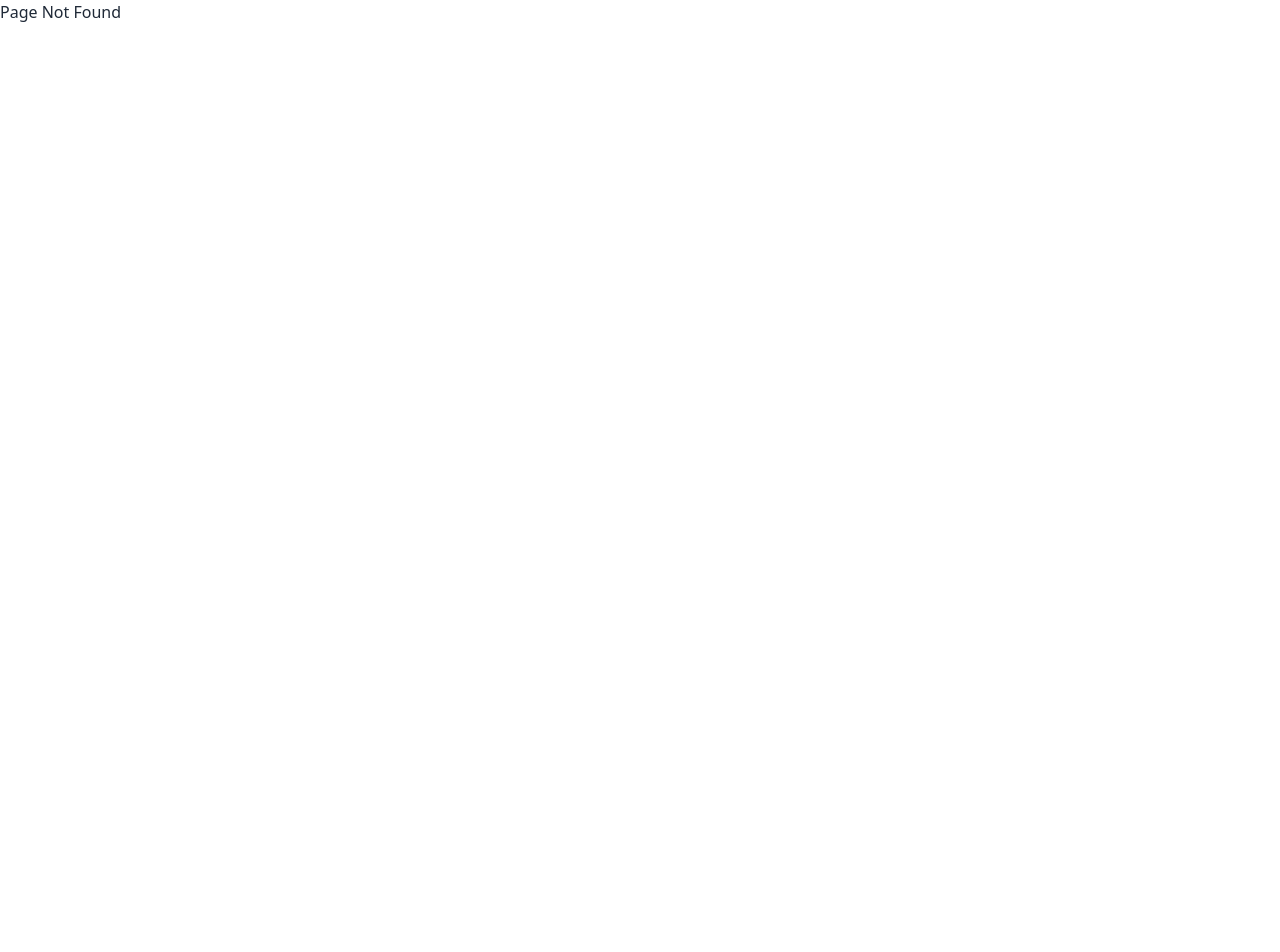
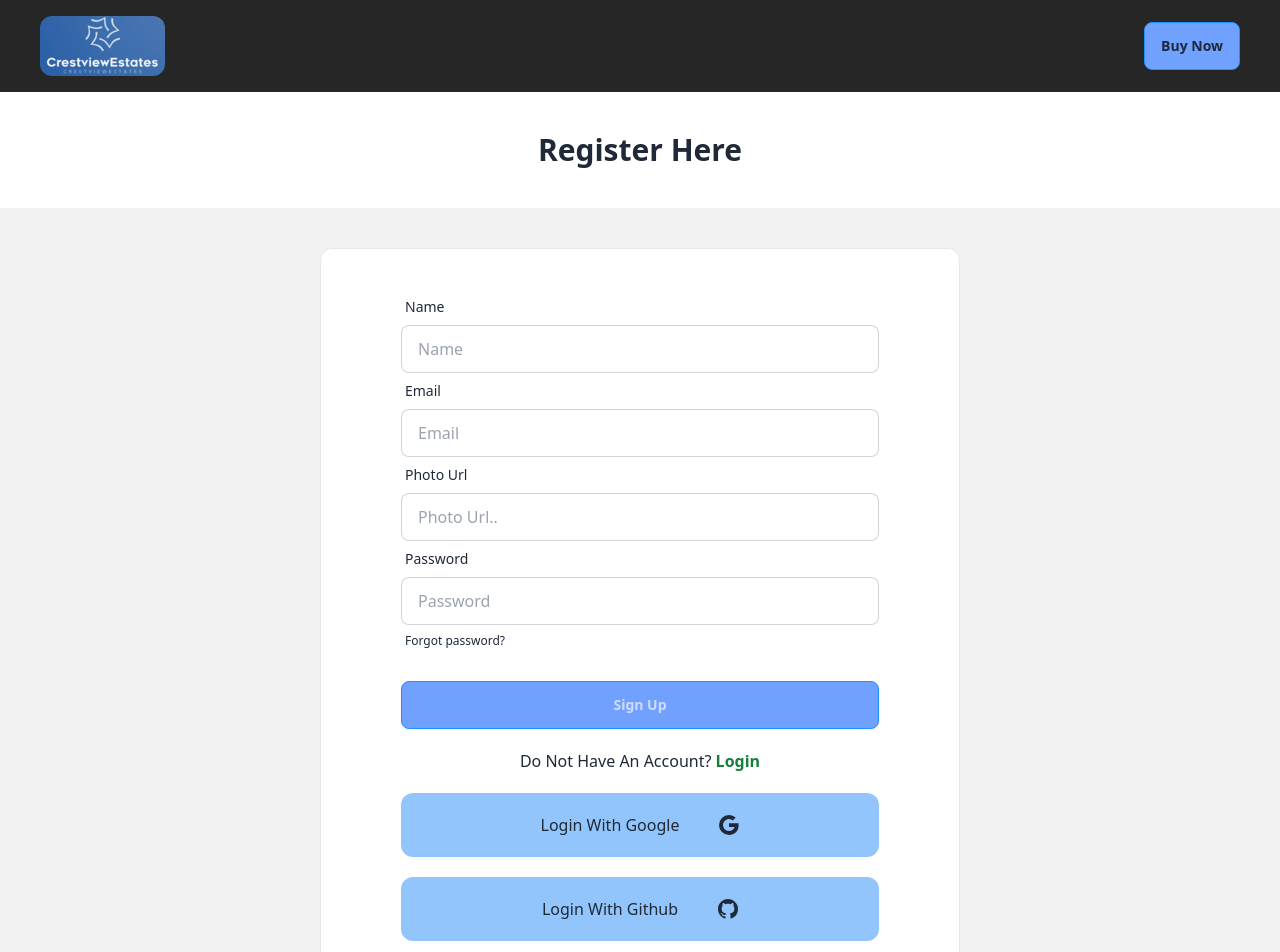
Before and after one commit to protap1100/CrestViewEstate, a React (Vite) app: page /register in a window 1280 px wide. Before the commit this address had no page. Shown: the top 952 px of the page. Before the commit the page ends 800 px from the top, so only its background shows below. Built offline with nearby package versions, Linux system fonts and the light colour scheme.

Commit message:
login page added

```diff
--- a/index.html
+++ b/index.html
@@ -2,9 +2,9 @@
 <html lang="en" data-theme="light">
   <head>
     <meta charset="UTF-8" />
-    <link rel="icon" type="image/svg+xml" href="/vite.svg" />
+    <link rel="icon" type="image/svg+xml" href="/src/assets/images/logo.png" />
     <meta name="viewport" content="width=device-width, initial-scale=1.0" />
-    <title>Vite + React</title>
+    <title>CrestViewEstate</title>
   </head>
   <body>
     <div id="root"></div>
--- a/src/Components/Navbar.jsx
+++ b/src/Components/Navbar.jsx
@@ -1,4 +1,4 @@
-import { NavLink } from "react-router-dom";
+import { Link, NavLink } from "react-router-dom";
 
 const Navbar = () => {
 
@@ -9,7 +9,7 @@ const Navbar = () => {
 
     return (
         <div>
-            <div className="navbar bg-base-100">
+            <div className="navbar bg-green-200 rounded-xl">
                 <div className="navbar-start">
                     <div className="dropdown">
                     <div tabIndex={0} role="button" className="btn btn-ghost lg:hidden">
@@ -30,7 +30,7 @@ const Navbar = () => {
                 <div className="w-10 rounded-full">
                     <img className="rounded-full" alt="Tailwind CSS Navbar component" src="https://daisyui.com/images/stock/photo-1534528741775-53994a69daeb.jpg" />
                 </div>
-                    <a className="ml-5 btn btn-primary border-btn-border  bg-btn">Login</a>
+                   <Link to='/login' className="ml-5 btn btn-primary border-btn-border  bg-btn" >Login</Link>
                 </div>
                 </div>
         </div>
--- a/src/Components/TopBar.jsx
+++ b/src/Components/TopBar.jsx
@@ -6,7 +6,7 @@ const TopBar = () => {
         <div className="bg-TopBackground py-4">
             <div className="flex px-10 justify-between items-center">
                 <div>
-                   <Link to='/' > <img className='rounded-xl' src={logo} alt="" /></Link>
+                   <Link to='/home' > <img className='rounded-xl' src={logo} alt="" /></Link>
                 </div>
                 <div>
                     <button className="btn bg-btn border-btn-border">Buy Now</button>
--- a/src/Pages/Home.jsx
+++ b/src/Pages/Home.jsx
@@ -4,6 +4,7 @@ const Home = () => {
     return (
         <div className="container mt-5 mx-auto font-Poppins">
             <Navbar></Navbar>
+            <h1>Im Home page</h1>
         </div>
     );
 };
--- /dev/null
+++ b/src/Pages/Login.jsx
@@ -0,0 +1,47 @@
+import { BsGithub, BsGoogle } from "react-icons/bs";
+import { Link } from "react-router-dom";
+
+const Login = () => {
+    return (
+        <div className="container mt-10 mx-auto">
+           <div>
+                <h1 className="text-3xl font-bold text-center my-10">Login Here</h1>
+           </div>
+           <div className=" bg-base-200">
+            <div className="py-10 flex items-center justify-center rounded-xl flex-col">
+                <div className=" shrink-0 w-2/3 lg:w-2/4 py-10 border rounded-xl px-2 lg:px-20 bg-base-100">
+                <form>
+                    <div className="form-control">
+                    <label className="label">
+                        <span className="label-text">Email</span>
+                    </label>
+                    <input type="email" placeholder="Email" className="input input-bordered" required />
+                    </div>
+                    <div className="form-control">
+                    <label className="label">
+                        <span className="label-text">Password</span>
+                    </label>
+                    <input type="password" placeholder="Password" className="input input-bordered" required />
+                    <label className="label">
+                        <a href="#" className="label-text-alt link link-hover">Forgot password?</a>
+                    </label>
+                    </div>
+                    <div className="form-control mt-6">
+                    <button className="btn btn-primary bg-btn border-btn-border">Login</button>
+                    </div>
+                </form>
+                <div>
+                    <h1 className="mt-5 text-center">Do Not Have Account? <Link className="font-bold text-green-700" to='/register'>Register</Link></h1>
+                </div>
+                <div>
+                    <div className="p-5 text-center bg-blue-300 rounded-xl mt-5 flex items-center justify-center gap-10 hover:bg-blue-500 cursor-pointer" ><h1>Login With Google</h1> <h1 className="text-xl"><BsGoogle></BsGoogle></h1> </div>
+                    <div className="p-5 text-center bg-blue-300 rounded-xl mt-5 flex items-center justify-center gap-10 hover:bg-blue-500 cursor-pointer" ><h1>Login With Github</h1> <h1 className="text-xl"><BsGithub></BsGithub></h1> </div>
+                </div>
+                </div>
+            </div>
+            </div>
+        </div>
+    );
+};
+
+export default Login;
--- /dev/null
+++ b/src/Pages/Register.jsx
@@ -0,0 +1,95 @@
+import { BsGithub, BsGoogle } from "react-icons/bs";
+import { Link } from "react-router-dom";
+
+const Register = () => {
+  return (
+    <div className="container mt-10 mx-auto">
+      <div>
+        <h1 className="text-3xl font-bold text-center my-10">Register Here</h1>
+      </div>
+      <div className=" bg-base-200">
+          <div className="py-10 flex items-center justify-center rounded-xl flex-col">
+             <div className=" shrink-0 w-2/3 lg:w-2/4 py-10 border rounded-xl px-2 lg:px-20 bg-base-100">
+            <form>
+              <div className="form-control">
+                <label className="label">
+                  <span className="label-text">Name</span>
+                </label>
+                <input
+                  type="text"
+                  placeholder="Name"
+                  name="name"
+                  className="input input-bordered"
+                  required
+                />
+                <label className="label">
+                  <span className="label-text">Email</span>
+                </label>
+                <input
+                  type="email"
+                  placeholder="Email"
+                  name="email"
+                  className="input input-bordered"
+                  required
+                />
+                <label className="label">
+                  <span className="label-text">Photo Url</span>
+                </label>
+                <input
+                  type="email"
+                  name="photo"
+                  placeholder="Photo Url.."
+                  className="input input-bordered"
+                  required
+                />
+              </div>
+              <div className="form-control">
+                <label className="label">
+                  <span className="label-text">Password</span>
+                </label>
+                <input
+                  type="password"
+                  placeholder="Password"
+                  className="input input-bordered"
+                  required
+                />
+                <label className="label">
+                  <a href="#" className="label-text-alt link link-hover">
+                    Forgot password?
+                  </a>
+                </label>
+              </div>
+              <div className="form-control mt-6">
+                <button className="btn btn-primary bg-btn border-btn-border">Sign Up</button>
+              </div>
+            </form>
+            <div>
+              <h1 className="mt-5 text-center">
+                Do Not Have An Account?{" "}
+                <Link className="font-bold text-green-700"  to="/login">
+                  Login
+                </Link>
+              </h1>
+            </div>
+            <div>
+              <div className="p-5 text-center bg-blue-300 rounded-xl mt-5 flex items-center justify-center gap-10 hover:bg-blue-500  cursor-pointer">
+                <h1>Login With Google</h1>
+                <h1 className="text-xl">
+                  <BsGoogle></BsGoogle>
+                </h1>
+              </div>
+              <div className="p-5 text-center bg-blue-300 rounded-xl mt-5 flex items-center justify-center gap-10 hover:bg-blue-500  cursor-pointer">
+                <h1>Login With Github</h1>
+                <h1 className="text-xl">
+                  <BsGithub></BsGithub>
+                </h1>
+              </div>
+            </div>
+          </div>
+        </div>
+      </div>
+    </div>
+  );
+};
+
+export default Register;
--- a/src/Routes/Routes.jsx
+++ b/src/Routes/Routes.jsx
@@ -3,6 +3,8 @@ import Error from "../Pages/Error";
 import MainPage from "../Pages/MainPage";
 import Home from "../Pages/Home";
 import UpdateProfile from "../Pages/UpdateProfile";
+import Login from "../Pages/Login";
+import Register from "../Pages/Register";
 
 export const router = createBrowserRouter([
     {
@@ -11,12 +13,24 @@ export const router = createBrowserRouter([
       errorElement: <Error></Error>,
       children: [
         {
-            path:'/home',
-            element: <Home></Home>
+          index:true,
+          element: <Home></Home>
+        },
+        {
+          path:'/home',
+          element: <Home></Home>
         },
         {
             path:'/userprofile',
             element: <UpdateProfile></UpdateProfile>
+        },
+        {
+          path:'/login',
+          element: <Login></Login>
+        },
+        {
+          path:'/register',
+          element: <Register></Register>
         }
       ]
     },
--- a/tailwind.config.js
+++ b/tailwind.config.js
@@ -18,6 +18,7 @@ module.exports = {
         'btn-border':'#1e90ff',
         'border': '#5352ed',
         'TopBackground': '#262626',
+        'hover':'48a5ad',
       },
     },
   },
```
